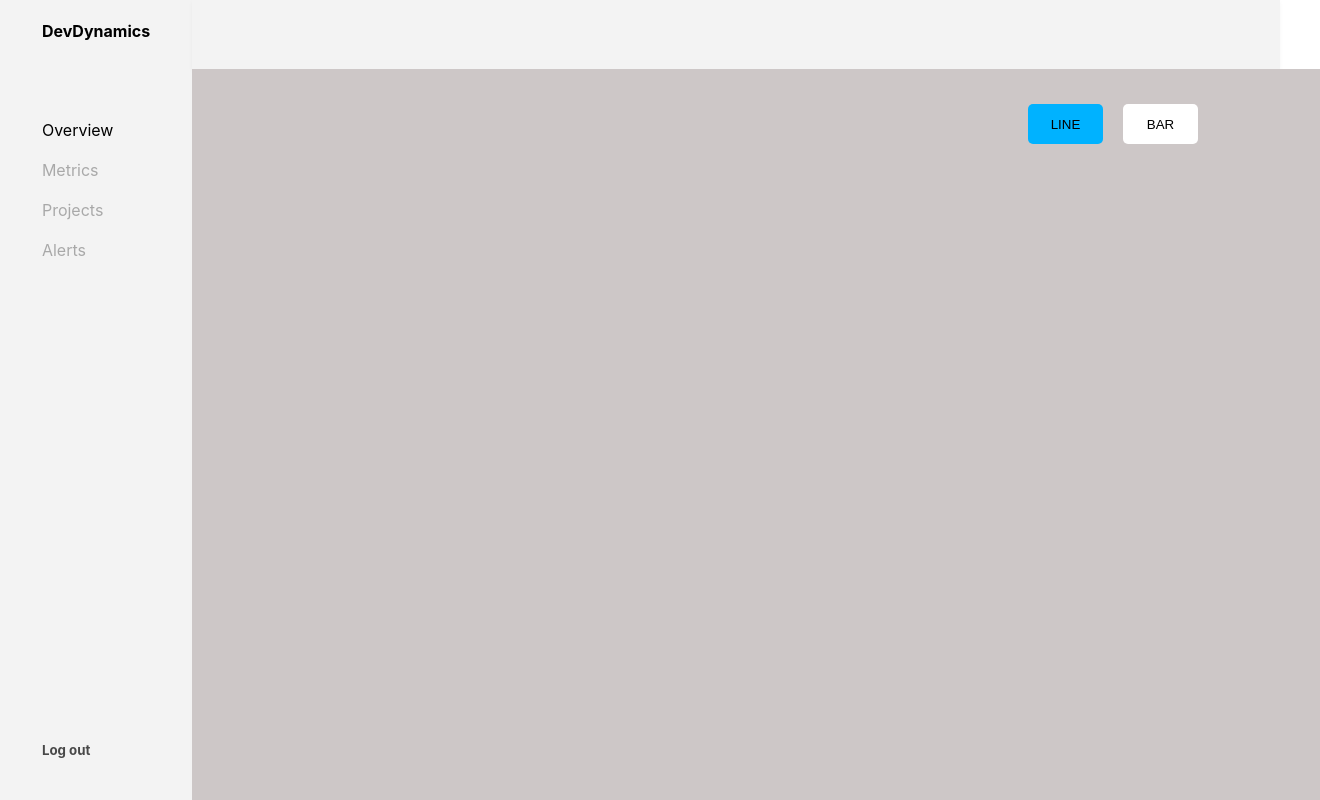
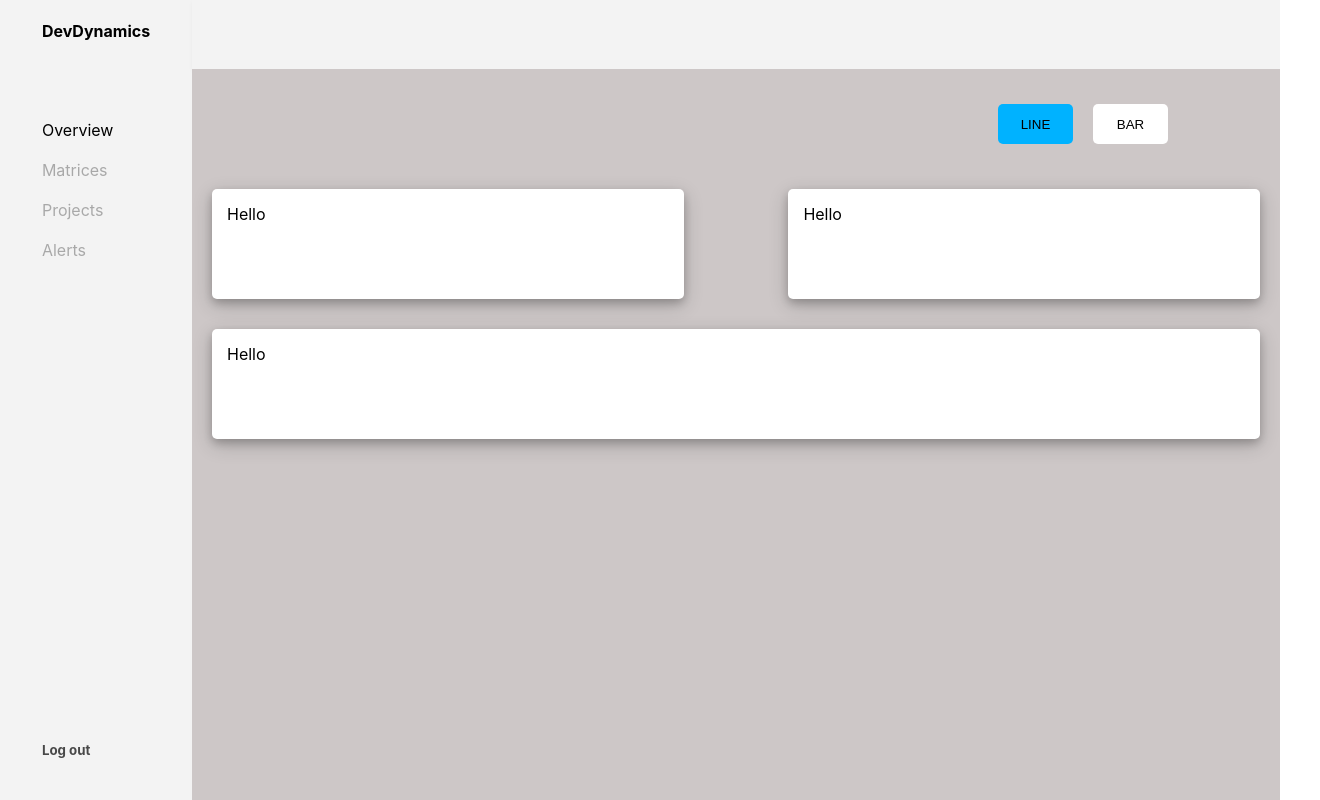
Before and after one commit to priyanshi0799/devDynamics, a React (Create React App) app: page / in a window 1280 px wide. Shown: the whole page, 1320 px wide, since content can reach past the window. Built offline with nearby package versions, Linux system fonts and the light colour scheme.

Commit message:
navigation added for side drawer

```diff
--- a/package.json
+++ b/package.json
@@ -12,6 +12,7 @@
     "@types/react-dom": "^18.0.6",
     "react": "^18.2.0",
     "react-dom": "^18.2.0",
+    "react-router-dom": "^6.4.0",
     "react-scripts": "5.0.1",
     "styled-components": "^5.3.5",
     "typescript": "^4.8.3",
--- /dev/null
+++ b/src/Components/Alerts.tsx
@@ -0,0 +1,3 @@
+export const Alerts = () => {
+    return <div>Alerts</div>;
+};
--- a/src/Components/Content/Content.tsx
+++ /dev/null
@@ -1,30 +0,0 @@
-import styled from 'styled-components';
-import { Button } from '../../Reusables/Button';
-
-const ParentDiv = styled.div`
-    width: 100%;
-    height: 100%;
-    background-color: #cdc7c7;
-    display: flex;
-    flex-direction: column;
-    padding: 20px;
-`;
-
-const ButtonWrapper = styled.div`
-    align-self: flex-end;
-    display: flex;
-    gap: 20px;
-    width: 25%;
-    padding: 15px 0px;
-`;
-
-export const Content = () => {
-    return (
-        <ParentDiv>
-            <ButtonWrapper>
-                <Button label="LINE" isActive={true} click={() => {}} />
-                <Button label="BAR" isActive={false} click={() => {}} />
-            </ButtonWrapper>
-        </ParentDiv>
-    );
-};
--- /dev/null
+++ b/src/Components/Matrices.tsx
@@ -0,0 +1,3 @@
+export const Matrices = () => {
+    return <div>Matrices</div>;
+};
--- /dev/null
+++ b/src/Components/Overview/Overview.tsx
@@ -0,0 +1,41 @@
+import { useState } from 'react';
+import { Button } from '../../Reusables/Button';
+import { Card } from '../../Reusables/Card';
+import { ParentDiv, ButtonWrapper, CardWrapper } from './OverviewStyle';
+
+export const Overview = () => {
+    const [isLineActive, setIsLineActive] = useState(true);
+    const [isBarActive, setIsBarActive] = useState(false);
+
+    const toggleButton = (type: string) => {
+        if (type === 'line') {
+            setIsBarActive(false);
+            setIsLineActive(true);
+        } else {
+            setIsBarActive(true);
+            setIsLineActive(false);
+        }
+    };
+    return (
+        <ParentDiv>
+            <ButtonWrapper>
+                <Button
+                    label="LINE"
+                    isActive={isLineActive}
+                    click={() => toggleButton('line')}
+                />
+                <Button
+                    label="BAR"
+                    isActive={isBarActive}
+                    click={() => toggleButton('bar')}
+                />
+            </ButtonWrapper>
+
+            <CardWrapper>
+                <Card>Hello</Card>
+                <Card>Hello</Card>
+            </CardWrapper>
+            <Card>Hello</Card>
+        </ParentDiv>
+    );
+};
--- /dev/null
+++ b/src/Components/Overview/OverviewStyle.ts
@@ -0,0 +1,24 @@
+import styled from 'styled-components';
+
+export const ParentDiv = styled.div`
+    height: 100%;
+    background-color: #cdc7c7;
+    display: flex;
+    flex-direction: column;
+    padding: 20px;
+    gap: 30px;
+`;
+
+export const ButtonWrapper = styled.div`
+    align-self: flex-end;
+    display: flex;
+    gap: 20px;
+    width: 25%;
+    padding: 15px 0px;
+`;
+
+export const CardWrapper = styled.div`
+    display: flex;
+    gap: 10%;
+    width: 100%;
+`;
--- /dev/null
+++ b/src/Components/Projects.tsx
@@ -0,0 +1,3 @@
+export const Projects = () => {
+    return <div>Projects</div>;
+};
--- a/src/Components/SideDrawer/SideDrawer.tsx
+++ b/src/Components/SideDrawer/SideDrawer.tsx
@@ -1,19 +1,61 @@
+import { useEffect, useState } from 'react';
 import {
     MainDiv,
     NavLinks,
     NavlinksWrapper,
     LogoutText,
 } from './SideDrawerStyle';
+import { useNavigate, useLocation } from 'react-router-dom';
 
 export const SideDrawer = () => {
+    let navigate = useNavigate();
+    let location = useLocation();
+    let routes = [
+        { route: '/', isActive: true, label: 'Overview' },
+        { route: '/matrices', isActive: false, label: 'Matrices' },
+        { route: '/projects', isActive: false, label: 'Projects' },
+        { route: '/alerts', isActive: false, label: 'Alerts' },
+    ];
+
+    const [route, setRoute] = useState(routes);
+
+    useEffect(() => {
+        let pathname = location.pathname;
+        let tempRoutes = [...routes];
+        tempRoutes.forEach((ro) => {
+            if (ro.route === pathname) {
+                ro.isActive = true;
+            } else {
+                ro.isActive = false;
+            }
+        });
+        setRoute(tempRoutes);
+    }, [location.pathname]);
+
+    const handleNavigation = (index: number) => {
+        let tempRoutes = [...route];
+        tempRoutes.forEach((ro) => {
+            ro.isActive = false;
+        });
+        tempRoutes[index].isActive = true;
+
+        setRoute(tempRoutes);
+        navigate(tempRoutes[index].route);
+    };
+
     return (
         <MainDiv>
             <h4>DevDynamics</h4>
             <NavlinksWrapper>
-                <NavLinks isActive={true}>Overview</NavLinks>
-                <NavLinks isActive={false}>Metrics</NavLinks>
-                <NavLinks isActive={false}>Projects</NavLinks>
-                <NavLinks isActive={false}>Alerts</NavLinks>
+                {route.map((ro, i) => (
+                    <NavLinks
+                        isActive={ro.isActive}
+                        onClick={() => handleNavigation(i)}
+                        key={i}
+                    >
+                        {ro.label}
+                    </NavLinks>
+                ))}
             </NavlinksWrapper>
             <LogoutText>Log out</LogoutText>
         </MainDiv>
--- a/src/Layout/Layout.tsx
+++ b/src/Layout/Layout.tsx
@@ -1,19 +1,38 @@
-import { Content } from '../Components/Content/Content';
+import { Overview } from '../Components/Overview/Overview';
 import { Header } from '../Components/Header/Header';
 import { SideDrawer } from '../Components/SideDrawer/SideDrawer';
 import { HeaderContentWrapper, MainDiv, ParentWrapper } from './LayoutStyle';
 
+import { BrowserRouter as Router, Routes, Route } from 'react-router-dom';
+import { Matrices } from '../Components/Matrices';
+import { Projects } from '../Components/Projects';
+import { Alerts } from '../Components/Alerts';
+
 export const Layout = () => {
     return (
+        <Router>
             <MainDiv>
                 <ParentWrapper>
                     <SideDrawer />
 
                     <HeaderContentWrapper>
                         <Header />
-                    <Content />
+
+                        <Routes>
+                            <Route path="/" element={<Overview />}></Route>
+                            <Route
+                                path="/matrices"
+                                element={<Matrices />}
+                            ></Route>
+                            <Route
+                                path="/projects"
+                                element={<Projects />}
+                            ></Route>
+                            <Route path="/alerts" element={<Alerts />}></Route>
+                        </Routes>
                     </HeaderContentWrapper>
                 </ParentWrapper>
             </MainDiv>
+        </Router>
     );
 };
--- a/src/Reusables/Card.tsx
+++ b/src/Reusables/Card.tsx
@@ -1,3 +1,15 @@
-export const Card = () => {
-    return <div>Card</div>;
+import styled from 'styled-components';
+
+const CardWrapper = styled.div`
+    width: inherit;
+    min-height: 80px;
+    height: fit-content;
+    padding: 15px;
+    background-color: #fff;
+    box-shadow: 0 4px 8px 0 rgba(0, 0, 0, 0.2), 0 6px 20px 0 rgba(0, 0, 0, 0.19);
+    border-radius: 5px;
+`;
+
+export const Card = ({ children }: { children: any }) => {
+    return <CardWrapper>{children}</CardWrapper>;
 };
```
Also changed, not shown: 1 other file (tests, documents, lock files or other folders). Lines whose indentation alone changed are shown as unchanged.
